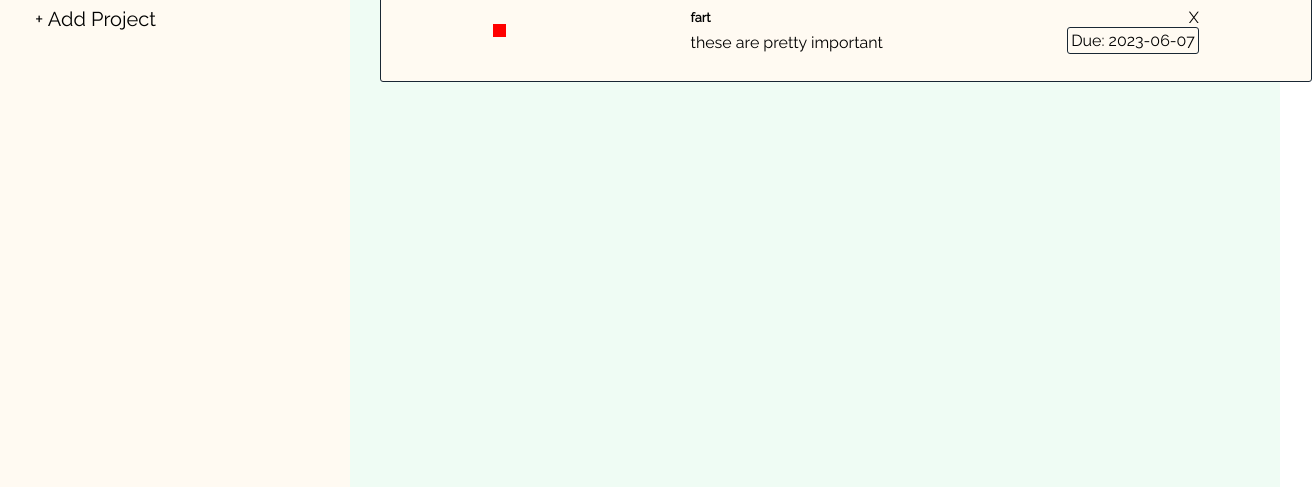
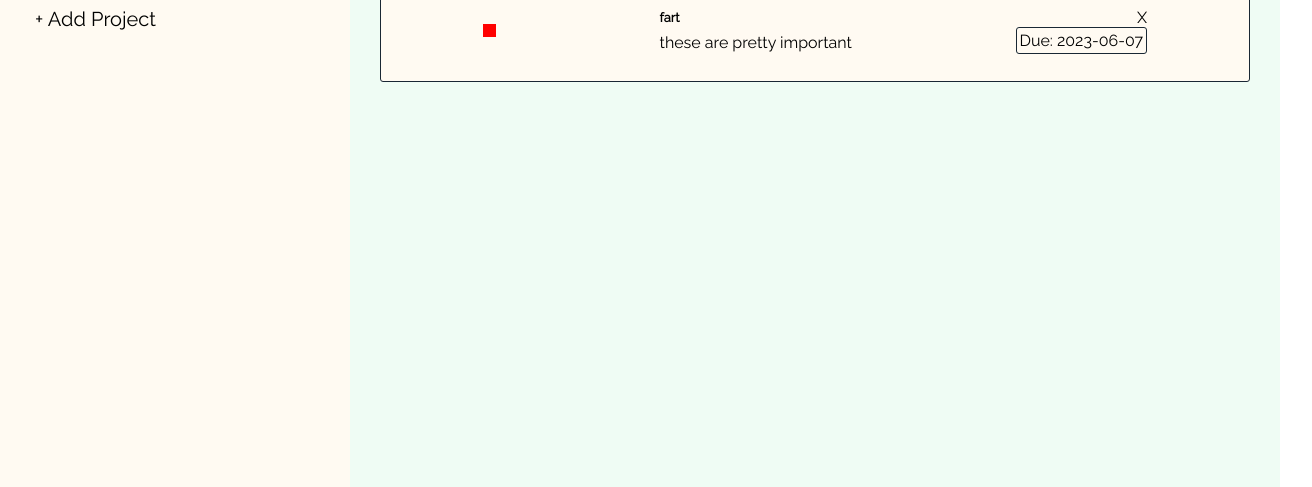
Before and after one commit to aneyeopen/To-Do-App, a website built with webpack: page dist/index.html in a window 1280 px wide. Shown: the part 313-800 px from the top of the page, 1312 px wide, since content can reach past the window. Built offline with nearby package versions, Linux system fonts and the light colour scheme.

Commit message:
updated UI

```diff
--- a/src/style.css
+++ b/src/style.css
@@ -319,7 +319,6 @@ ul{
     display: flex;
     justify-content: space-around;
     align-items: center;
-    width: 100%;
 }
 
 .to-do-title {
@@ -342,5 +341,4 @@ ul{
     display: flex;
     flex-direction: column;
     align-items: flex-end;
-    justify-content: space-between;
 }
```
